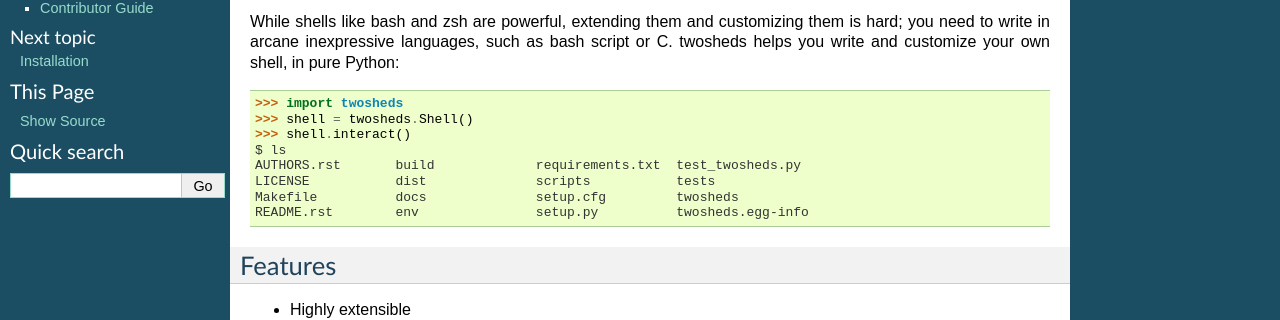
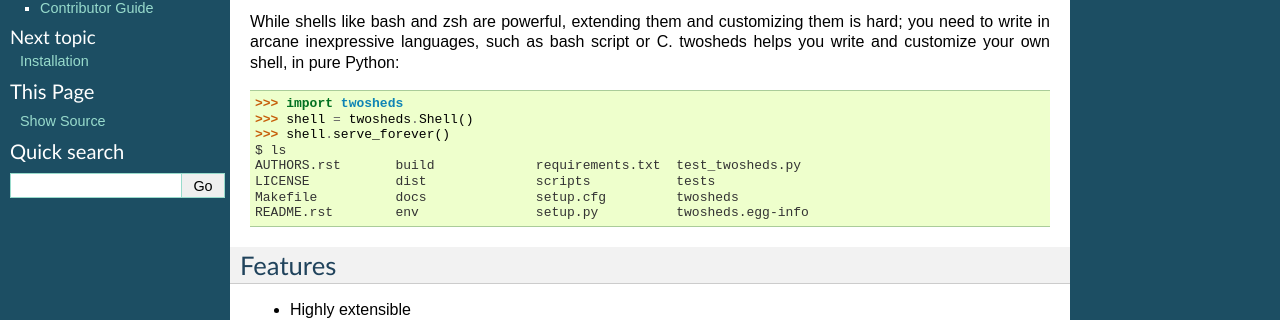
Before and after one commit to Ceasar/twosheds, a Sphinx documentation site: the page built from docs/index.rst, in a window 1280 px wide. Shown: the part 154-474 px from the top of the page. Built offline with Sphinx 7.4.7, drawn with Linux system fonts in a browser that asks for light colours.

Commit message:
Update docs: Shell.interact -> Shell.serve_forever
Fixes #40

```diff
--- a/README.rst
+++ b/README.rst
@@ -18,7 +18,7 @@ or C. twosheds helps you write and customize your own shell, in pure Python:
 
     >>> import twosheds
     >>> shell = twosheds.Shell()
-    >>> shell.interact()
+    >>> shell.serve_forever()
     $ whoami
     arthurjackson
     $ ls
--- a/docs/index.rst
+++ b/docs/index.rst
@@ -18,7 +18,7 @@ or C. twosheds helps you write and customize your own shell, in pure Python:
 
     >>> import twosheds
     >>> shell = twosheds.Shell()
-    >>> shell.interact()
+    >>> shell.serve_forever()
     $ ls
     AUTHORS.rst       build             requirements.txt  test_twosheds.py
     LICENSE           dist              scripts           tests
--- a/docs/user/quickstart.rst
+++ b/docs/user/quickstart.rst
@@ -14,7 +14,7 @@ Interacting with a shell with twosheds is very simple::
 
     >>> import twosheds
     >>> shell = twosheds.Shell()
-    >>> shell.interact()
+    >>> shell.serve_forever()
     $ ls
     AUTHORS.rst       build             requirements.txt  test_twosheds.py
     LICENSE           dist              scripts           tests
@@ -33,7 +33,7 @@ If we want to configure our shell, it's useful to store our code in a script::
 
 
     shell = twosheds.Shell()
-    shell.interact()
+    shell.serve_forever()
 
 Just copy that into *twosheds* (or whatever you want to call your shell) and
 make it executable::
```
